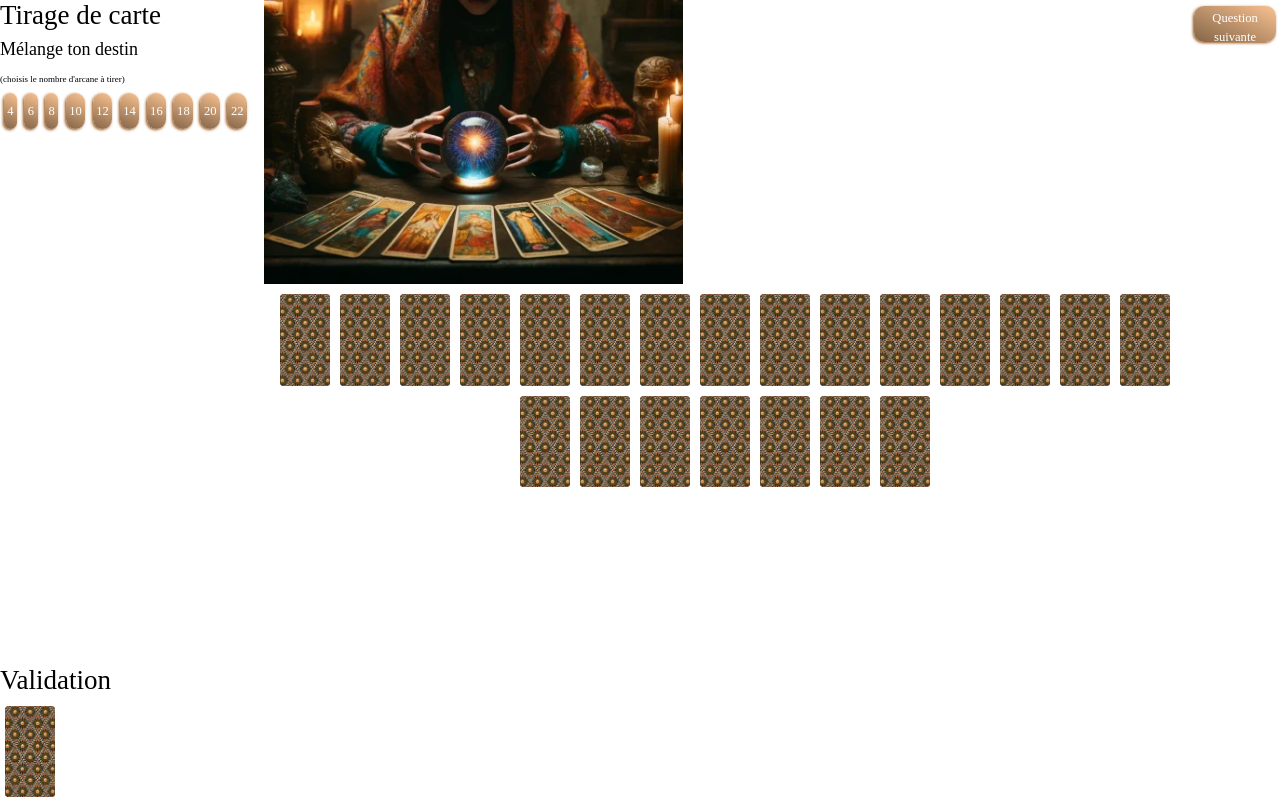
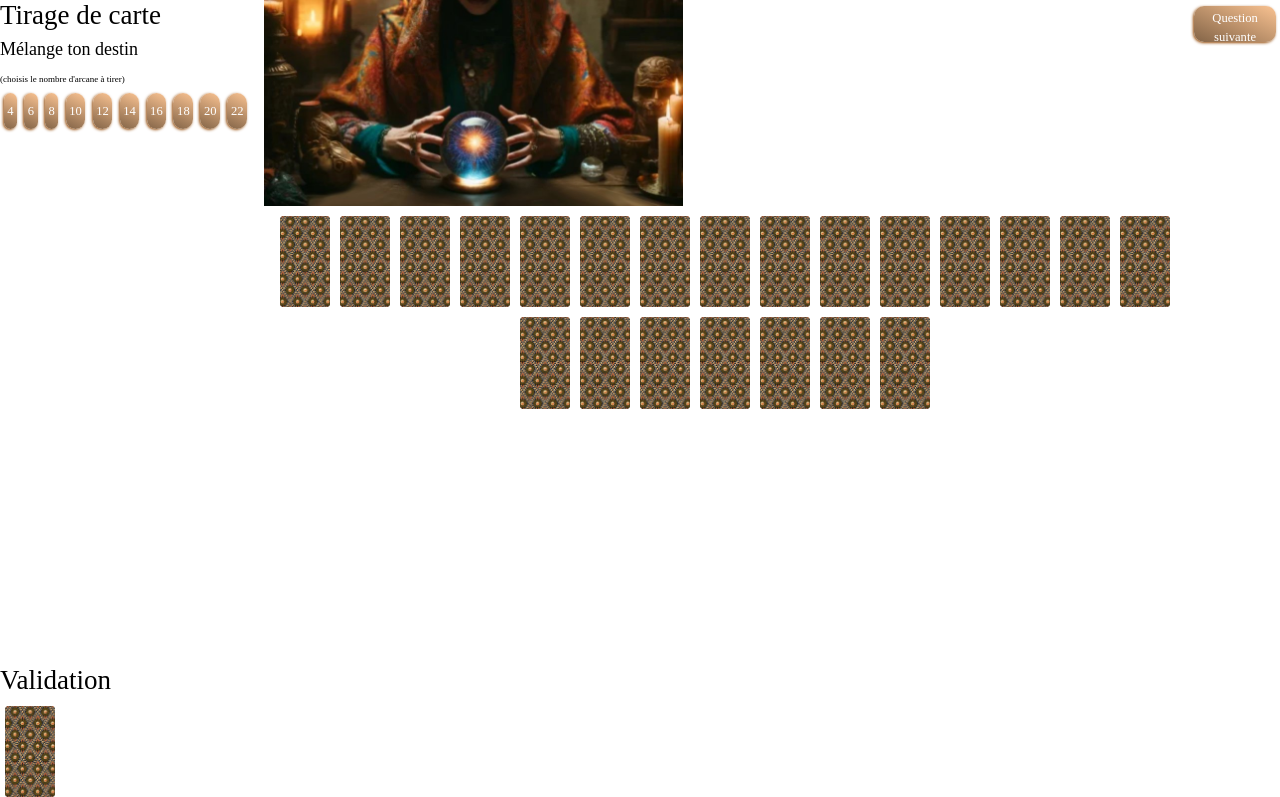
Before and after one commit to Theufyr/xo-ghl_c09, a website with bundled scripts: page index.html in a window 1280 px wide. Shown: the part 140-937 px from the top of the page. Built offline with nearby package versions, Linux system fonts and the light colour scheme.

Commit message:
chore : image diviner

```diff
--- a/index.html
+++ b/index.html
@@ -21,7 +21,7 @@
       </section>
       <section id="draw">
         <div id="draw_diviner">
-          <img id="diviner" src="./src/assets/images/diviner.webp" alt="">
+          <img id="diviner" src="./src/assets/images/diviner.jpg" alt="">
           <div id="deck"></div>
         </div>
       </section>
```
Also changed, not shown: src/assets/images/diviner.jpg (added).
